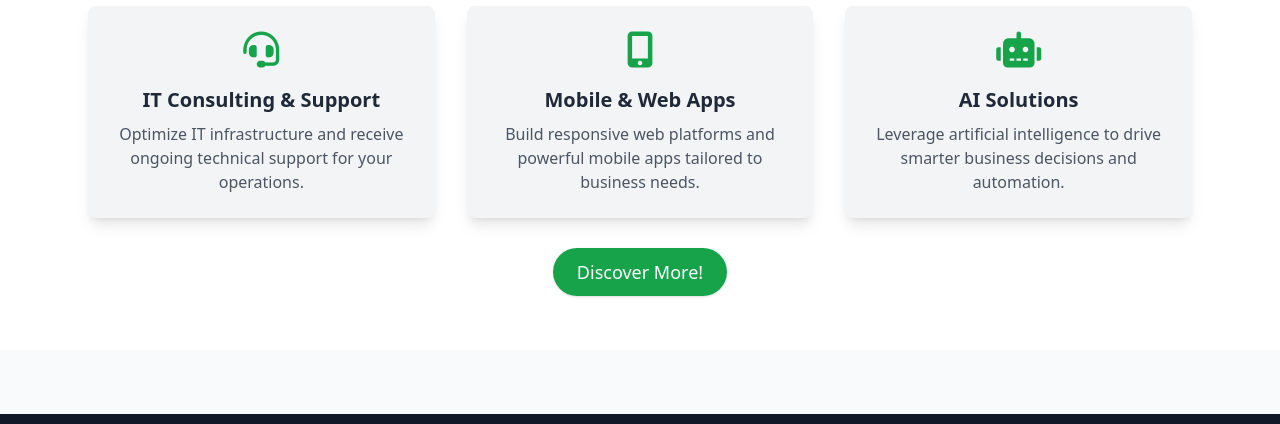
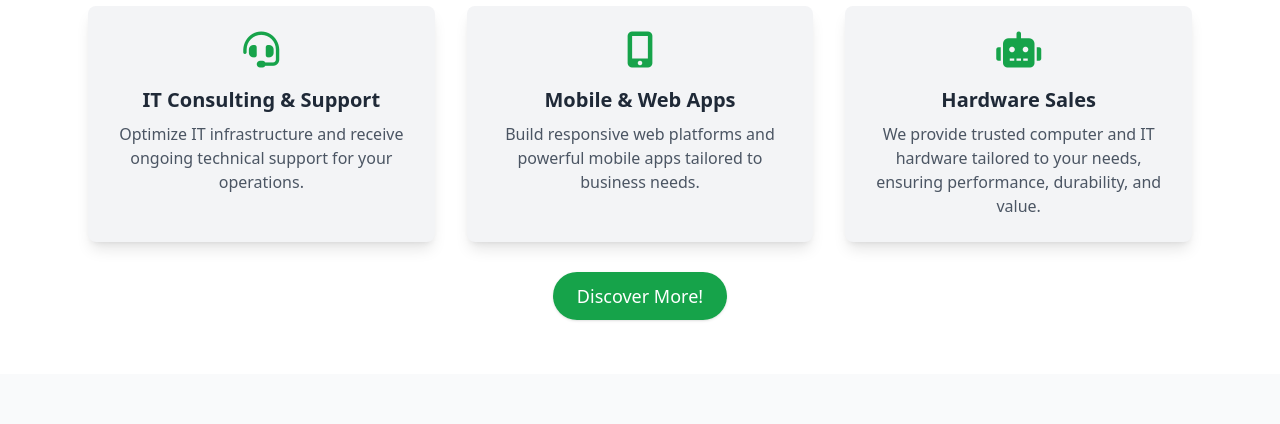
Before and after one commit to FarukmAliyu/swiftnettechnology, a plain HTML site: page services.html in a window 1280 px wide. Shown: the part 210-634 px from the top of the page. Drawn offline with nearby package versions, Linux system fonts and the light colour scheme.

Commit message:
Update services.html

```diff
--- a/services.html
+++ b/services.html
@@ -48,8 +48,8 @@
         <!-- Card 3 -->
         <div class="bg-gray-100 rounded-lg shadow-lg p-6 hover:scale-105 transition duration-300 ease-in-out">
           <div class="text-green-600 text-4xl mb-4"><i class="fas fa-robot"></i></div>
-          <h3 class="text-xl font-semibold mb-2">AI Solutions</h3>
-          <p class="text-gray-600">Leverage artificial intelligence to drive smarter business decisions and automation.</p>
+          <h3 class="text-xl font-semibold mb-2">Hardware Sales</h3>
+          <p class="text-gray-600">We provide trusted computer and IT hardware tailored to your needs, ensuring performance, durability, and value.</p>
         </div>
       </div>
 
```
